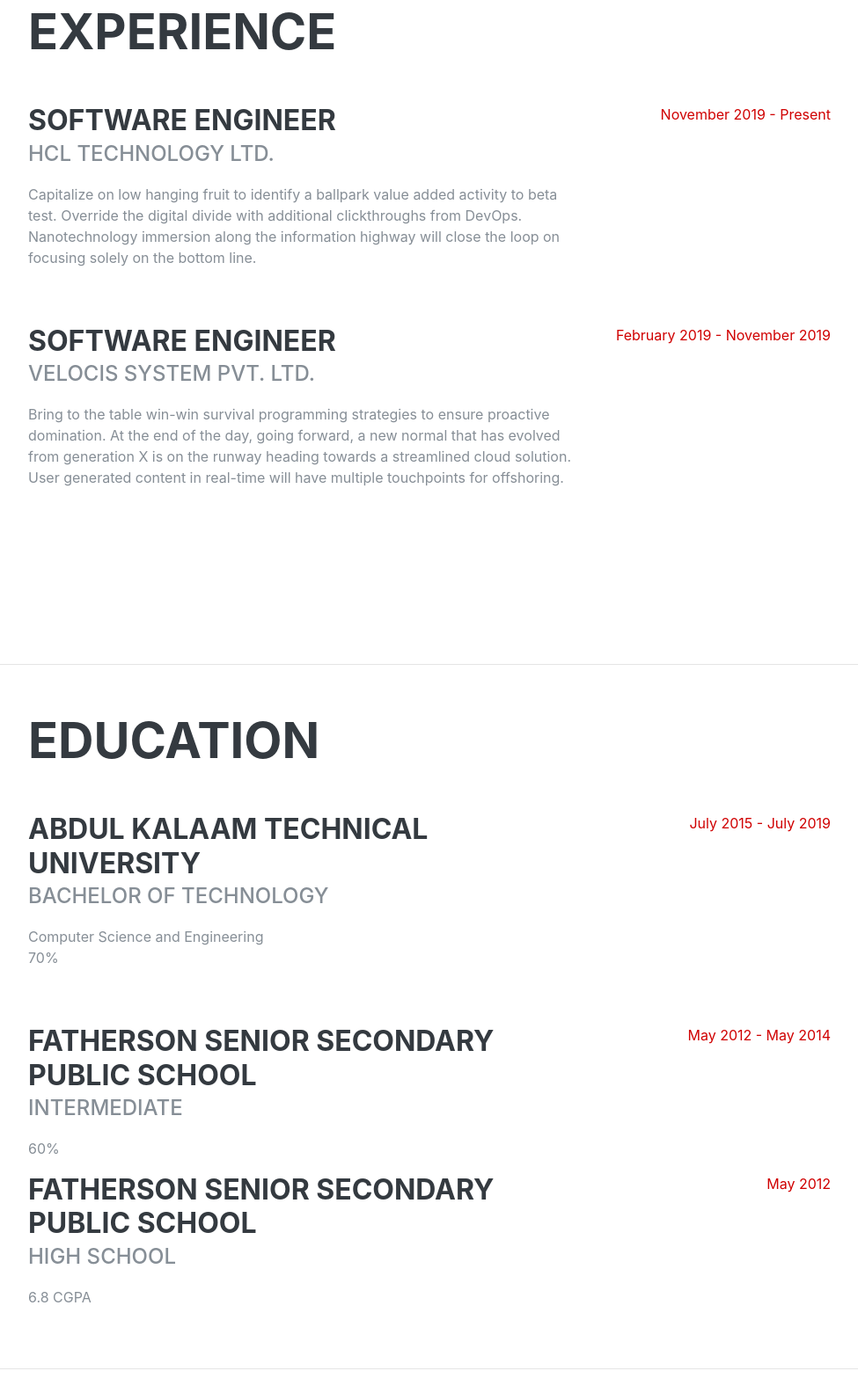
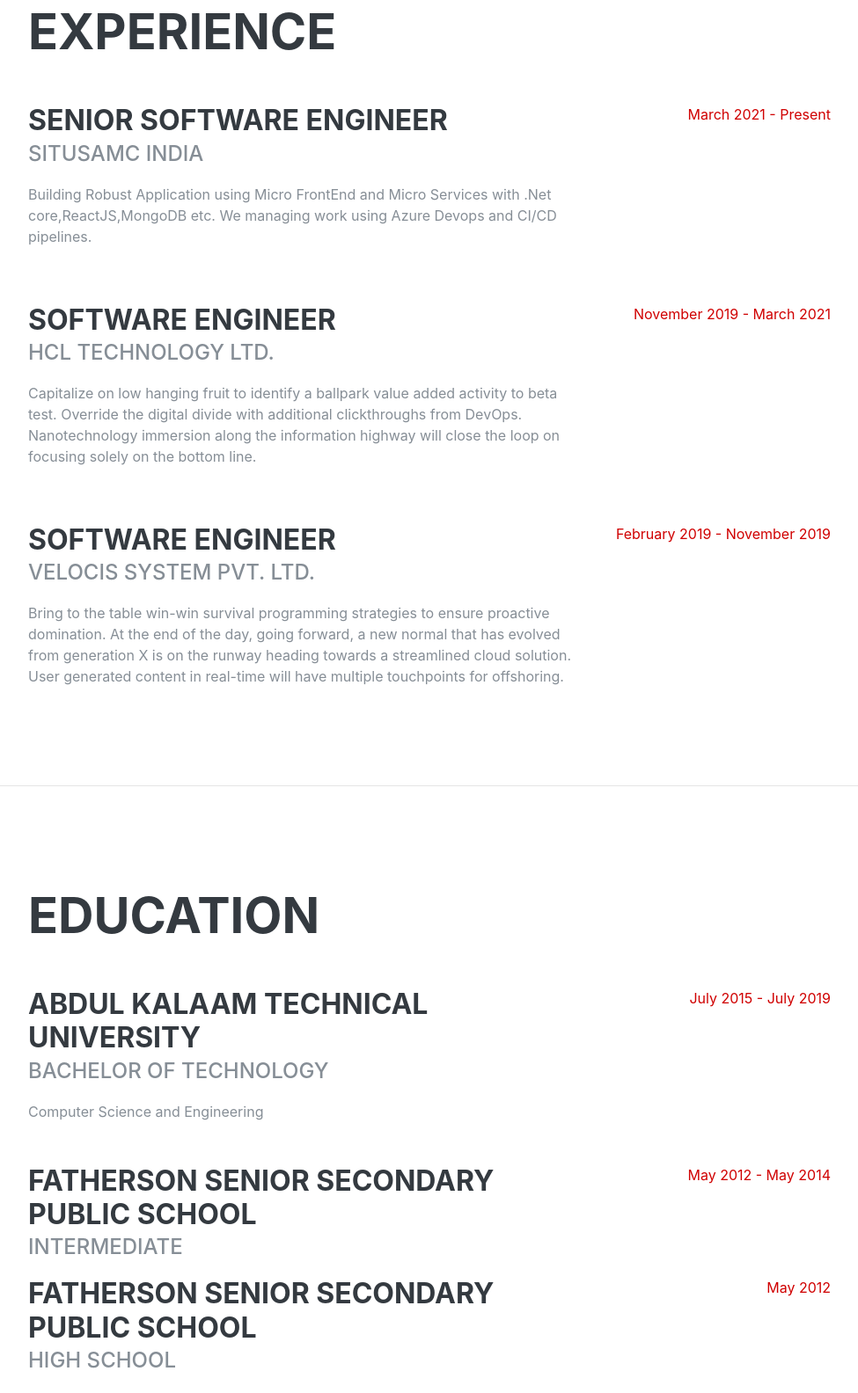
Before and after one commit to qnc082/NaVed_Profile, a plain HTML site: page index.html in a window 1280 px wide. Shown: the part 846-2430 px from the top of the page at 88% size, without its empty margins (288-1263 px from the left). Drawn offline with nearby package versions, Linux system fonts and the light colour scheme; a web font is replaced by a local one.

Commit message:
Adding and updating info

```diff
--- a/index.html
+++ b/index.html
@@ -86,7 +86,7 @@
           <a href="https://www.linkedin.com/in/naved082/" title="Naved Linkedin">
             <i class="fab fa-linkedin-in"></i>
           </a>
-          <a href="#" title="Naved Github">
+          <a href="https://github.com/qnc082" title="Naved Github">
             <i class="fab fa-github"></i>
           </a>
           <a href="#" title="Naved Twitter">
@@ -96,7 +96,7 @@
             <i class="fab fa-facebook-f"></i>
           </a>
           <a href="#" title=" Naved Instagram">
-            <i class="fab fa-instagram""></i>
+            <i class="fab fa-instagram"></i>
             </a>
           </div>
 
@@ -110,6 +110,19 @@
                 <h2 class="mb-5">Experience</h2>
                 <div class="resume-item d-flex flex-column flex-md-row justify-content-between mb-5">
                   <div class="resume-content">
+                    <h3 class="mb-0">Senior Software Engineer</h3>
+                    <div class="subheading mb-3">SitusAMC India</div>
+                    <p>
+                      Building Robust Application using Micro FrontEnd and Micro Services with .Net core,ReactJS,MongoDB etc.
+                      We managing work using Azure Devops and CI/CD pipelines.
+                    </p>
+                  </div>
+                  <div class="resume-date text-md-right">
+                    <span class="text-primary">March 2021 - Present</span>
+                  </div>
+                </div>
+                <div class="resume-item d-flex flex-column flex-md-row justify-content-between mb-5">
+                  <div class="resume-content">
                     <h3 class="mb-0">Software Engineer</h3>
                     <div class="subheading mb-3">HCL Technology Ltd.</div>
                     <p>
@@ -121,7 +134,7 @@
                     </p>
                   </div>
                   <div class="resume-date text-md-right">
-                    <span class="text-primary">November 2019 - Present</span>
+                    <span class="text-primary">November 2019 - March 2021</span>
                   </div>
                 </div>
                 <div class="resume-item d-flex flex-column flex-md-row justify-content-between mb-5">
@@ -192,7 +205,6 @@
                     <h3 class="mb-0">Abdul kalaam Technical University</h3>
                     <div class="subheading mb-3">Bachelor of Technology</div>
                     <div>Computer Science and Engineering</div>
-                    <p>70%</p>
                   </div>
                   <div class="resume-date text-md-right">
                     <span class="text-primary">July 2015 - July 2019</span>
@@ -205,7 +217,6 @@
                       FATHERSON SENIOR Secondary Public School
                     </h3>
                     <div class="subheading mb-3">Intermediate</div>
-                    <p>60%</p>
                   </div>
                   <div class="resume-date text-md-right">
                     <span class="text-primary">May 2012 - May 2014</span>
@@ -217,7 +228,6 @@
                       FATHERSON SENIOR Secondary Public School
                     </h3>
                     <div class="subheading mb-3">high school</div>
-                    <p>6.8 CGPA</p>
                   </div>
                   <div class="resume-date text-md-right">
                     <span class="text-primary">May 2012</span>
@@ -237,9 +247,9 @@
                   <li class="list-inline-item">
                     <i class="devicon-csharp-plain-wordmark" title=".Net"></i>
                   </li>
-                  <!-- <li class="list-inline-item">
+                  <li class="list-inline-item">
                     <i class="devicon-dotnetcore-plain" title=".Net Core"></i>
-                  </li> -->
+                  </li>
                   <li class="list-inline-item">
                     <i class="fas fa-database" title="SQL Server"></i>
                   </li>
```
